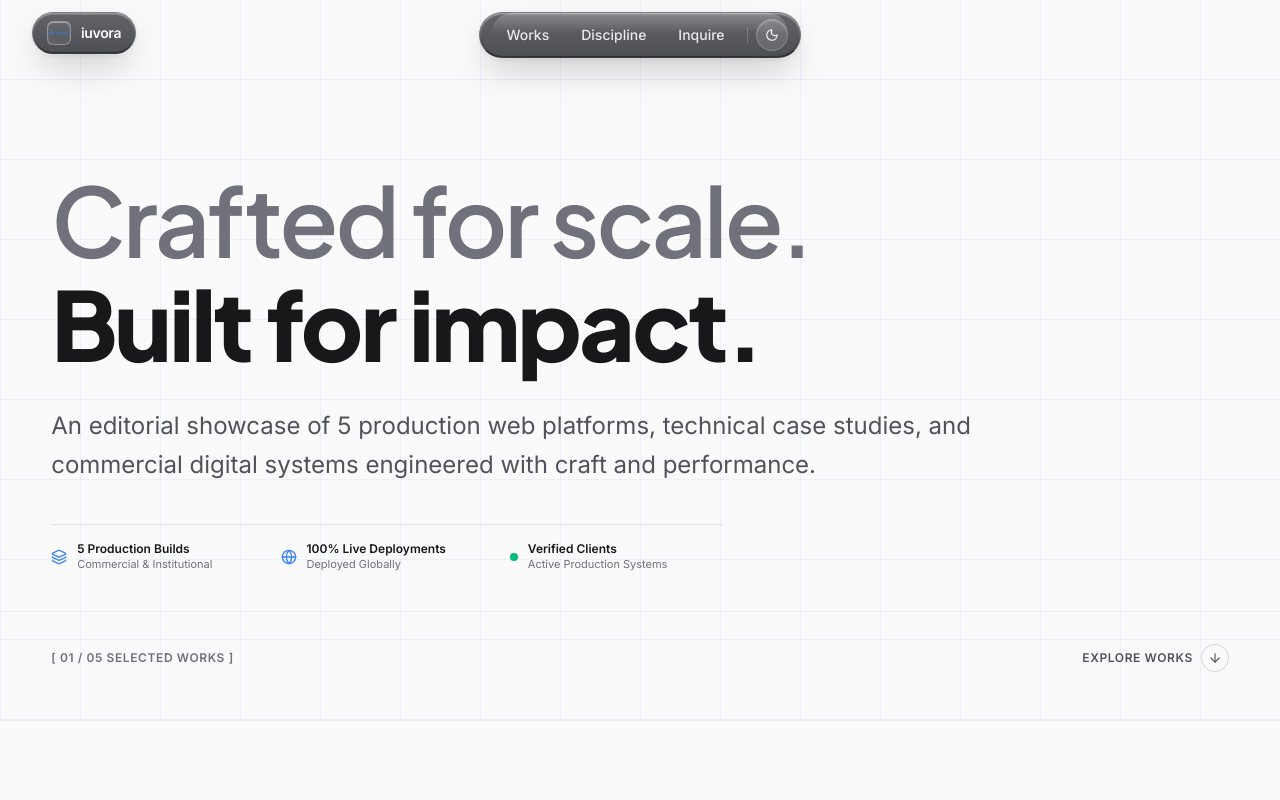
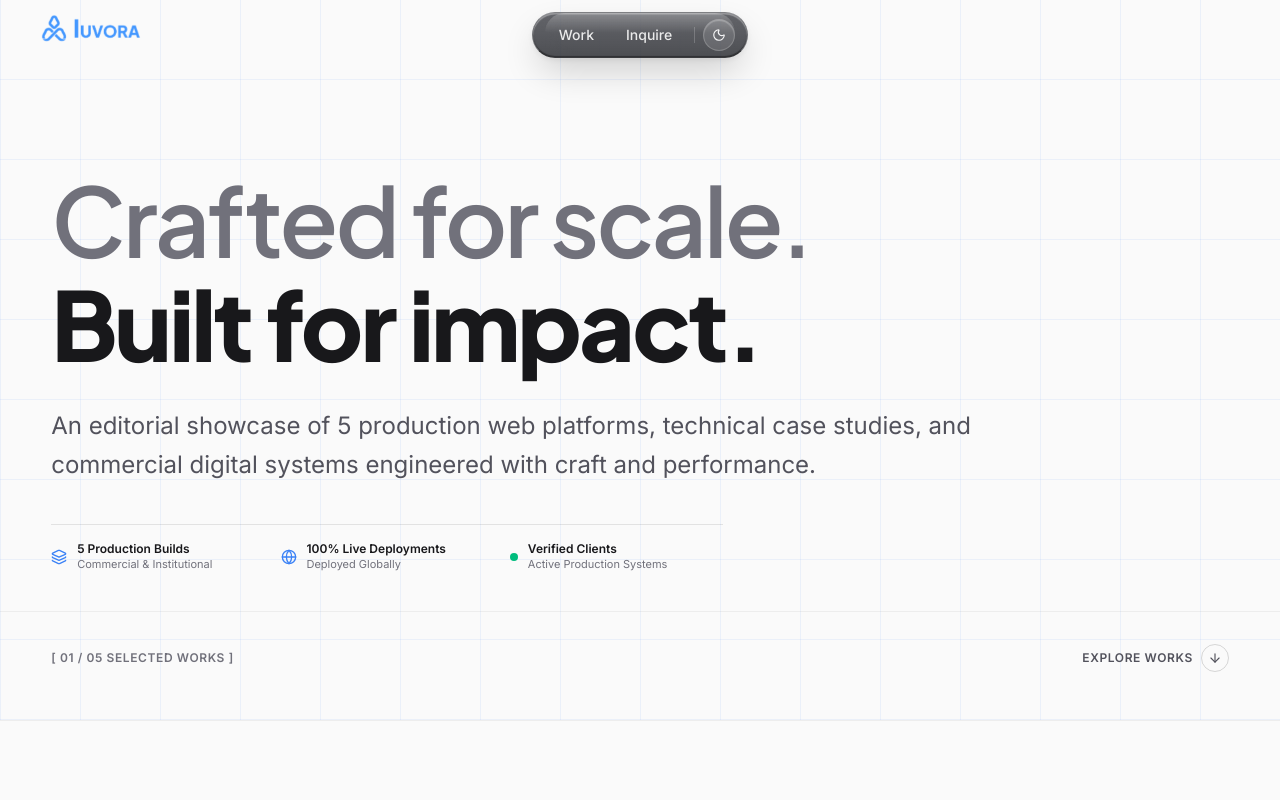
Before and after one commit to Mrithyunjay02/IUVORA, a Next.js app: page /work in a window 1280 px wide. Shown: the top 800 px of the page. Built offline with nearby package versions, Linux system fonts and the light colour scheme.

Commit message:
fix(portfolio): update navbar to use brand logo, link Work to Selected Projects, link Inquire to Contact, and remove Discipline

```diff
--- a/components/portfolio/Navbar.tsx
+++ b/components/portfolio/Navbar.tsx
@@ -1,36 +1,22 @@
 "use client";
 
 import React from "react";
-import Image from "next/image";
 import Link from "next/link";
+import { IuvoraLogo } from "@/components/icons/IuvoraLogo";
 import ThemeToggle from "./ThemeToggle";
 
 export default function Navbar() {
   return (
-    <header className="fixed top-0 left-0 right-0 z-50 pt-[max(0.75rem,env(safe-area-inset-top,0.75rem))] pb-2 px-3 sm:px-8 pointer-events-none flex items-center justify-between sm:justify-center">
-      {/* Top Left: Standalone Brand Identity */}
-      <div className="pointer-events-auto sm:absolute sm:left-6 md:left-8 sm:top-[max(0.75rem,env(safe-area-inset-top,0.75rem))]">
-        <a
-          href="https://iuvora.com"
-          target="_blank"
-          rel="noopener noreferrer"
-          className="apple-liquid-glass flex items-center gap-2.5 px-3 py-1.5 sm:px-3.5 sm:py-2 rounded-full group focus:outline-none focus-visible:ring-2 focus-visible:ring-[#3b82f6] touch-press transition-all duration-300 shadow-sm"
-          aria-label="Iuvora Company Platform"
+    <header className="fixed top-0 left-0 right-0 z-50 pt-[max(0.75rem,env(safe-area-inset-top,0.75rem))] pb-2 px-4 sm:px-8 pointer-events-none flex items-center justify-between sm:justify-center">
+      {/* Top Left: Official Iuvora Brand Logo */}
+      <div className="pointer-events-auto sm:absolute sm:left-6 md:left-8 sm:top-[max(0.75rem,env(safe-area-inset-top,0.75rem))] flex items-center">
+        <Link
+          href="/"
+          className="block focus:outline-none focus-visible:ring-2 focus-visible:ring-[#3b82f6] rounded transition-opacity hover:opacity-85"
+          aria-label="Iuvora - Home"
         >
-          <div className="relative w-6 h-6 overflow-hidden rounded-md flex items-center justify-center bg-white/15 dark:bg-white/20 backdrop-blur-md border border-white/30 dark:border-white/35 shadow-[inset_0_1px_1px_rgba(255,255,255,0.4)] group-hover:scale-105 transition-transform">
-            <Image
-              src="/logo/iuvora-logo.png"
-              alt="Iuvora"
-              width={24}
-              height={24}
-              className="object-contain"
-              priority
-            />
-          </div>
-          <span className="font-bold text-sm tracking-tight text-white group-hover:text-[#60a5fa] transition-colors">
-            iuvora
-          </span>
-        </a>
+          <IuvoraLogo width={120} priority={true} />
+        </Link>
       </div>
 
       {/* Centered Liquid Glass Navigation Pill */}
@@ -47,19 +33,13 @@ export default function Navbar() {
         {/* Quick Links */}
         <div className="relative z-10 flex items-center gap-1 text-xs sm:text-sm font-medium text-white/90">
           <Link
-            href="/#gallery"
+            href="/#work"
             className="px-3 py-1.5 sm:px-3.5 rounded-full hover:text-white hover:bg-white/15 dark:hover:bg-white/20 hover:shadow-[inset_0_1px_1px_rgba(255,255,255,0.3)] transition-all duration-200 focus:outline-none focus-visible:ring-2 focus-visible:ring-[#3b82f6]"
           >
-            Works
+            Work
           </Link>
           <Link
-            href="/#process"
-            className="hidden sm:inline-flex px-3.5 py-1.5 rounded-full hover:text-white hover:bg-white/15 dark:hover:bg-white/20 hover:shadow-[inset_0_1px_1px_rgba(255,255,255,0.3)] transition-all duration-200 focus:outline-none focus-visible:ring-2 focus-visible:ring-[#3b82f6]"
-          >
-            Discipline
-          </Link>
-          <Link
-            href="/#contact"
+            href="/contact"
             className="px-3 py-1.5 sm:px-3.5 rounded-full hover:text-white hover:bg-white/15 dark:hover:bg-white/20 hover:shadow-[inset_0_1px_1px_rgba(255,255,255,0.3)] transition-all duration-200 focus:outline-none focus-visible:ring-2 focus-visible:ring-[#3b82f6]"
           >
             Inquire
--- a/lib/constants.ts
+++ b/lib/constants.ts
@@ -1,7 +1,7 @@
 // Shared constants - services, nav, process steps, etc.
 
 export const NAV_LINKS = [
-  { label: "Work", href: "/work" },
+  { label: "Work", href: "/#work" },
   { label: "Services", href: "/services/web-development" },
   { label: "About", href: "/about" },
   { label: "Contact", href: "/contact" },
```
